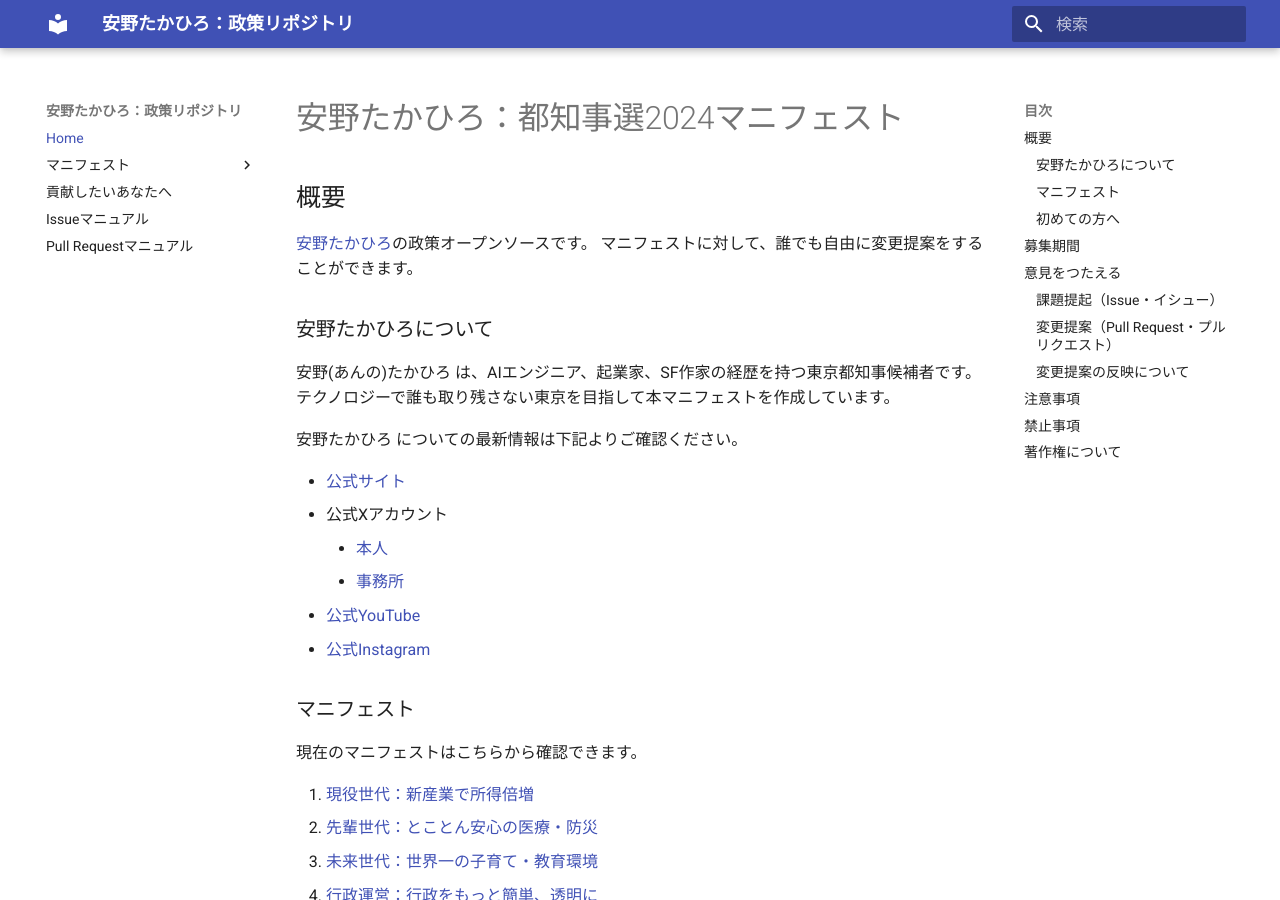
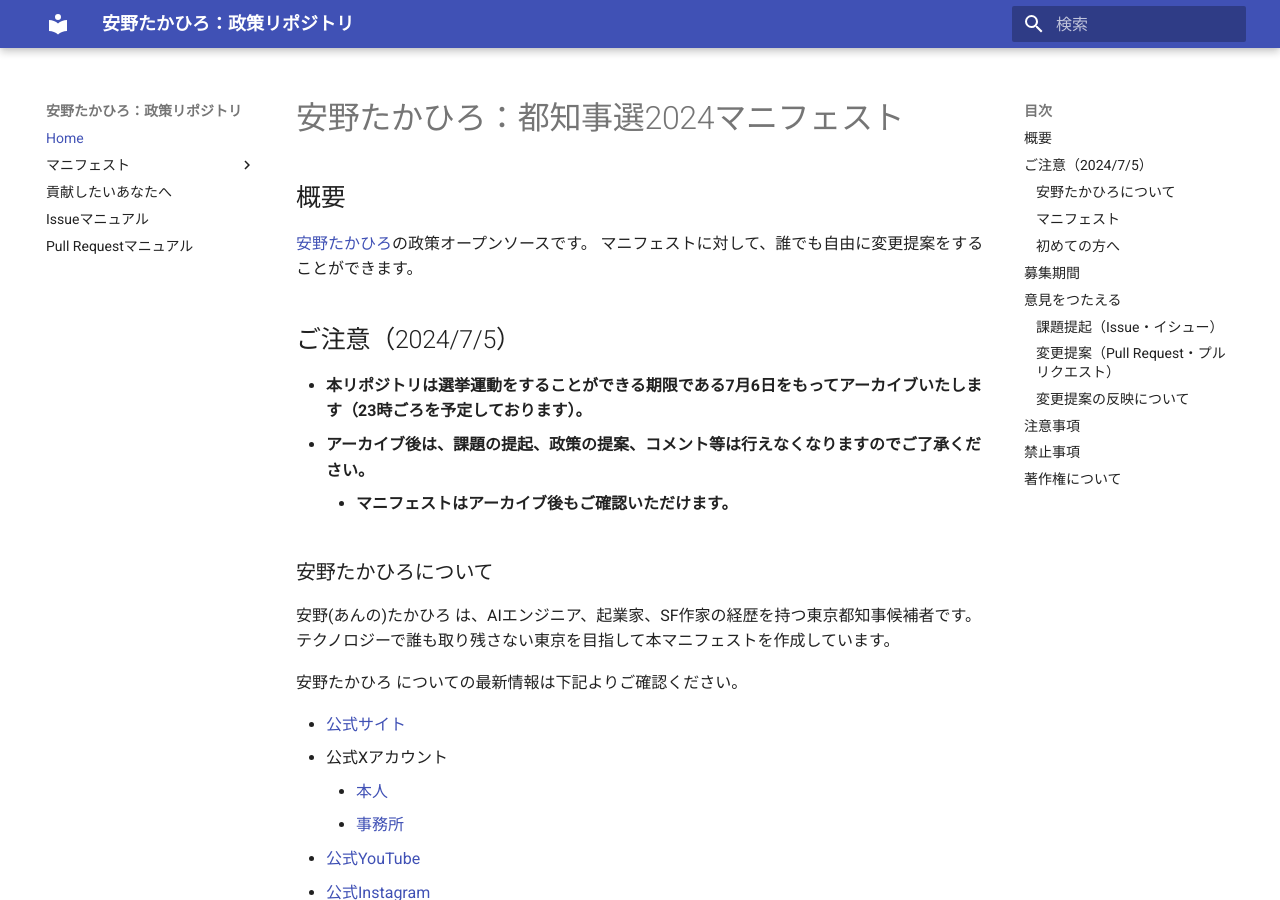
Before and after one commit to takahiroanno2024/election2024, an MkDocs documentation site: the page built from docs/index.md, in a window 1280 px wide and 900 px high. Built offline with MkDocs 1.6.1 and Material for MkDocs 9.7.7, drawn with Linux system fonts in a browser that asks for light colours.

Commit message:
7/6をもってアーカイブする旨の注意書きを記載

```diff
--- a/docs/index.md
+++ b/docs/index.md
@@ -5,6 +5,12 @@
 
 [安野たかひろ](https://takahiroanno.com)の政策オープンソースです。
 マニフェストに対して、誰でも自由に変更提案をすることができます。
+
+## ご注意（2024/7/5）
+
+- **本リポジトリは選挙運動をすることができる期限である7月6日をもってアーカイブいたします（23時ごろを予定しております）。**
+- **アーカイブ後は、課題の提起、政策の提案、コメント等は行えなくなりますのでご了承ください。**
+    - **マニフェストはアーカイブ後もご確認いただけます。**
 
 ### 安野たかひろについて
 
```
Also changed, not shown: README.md (+7 -0 lines).
